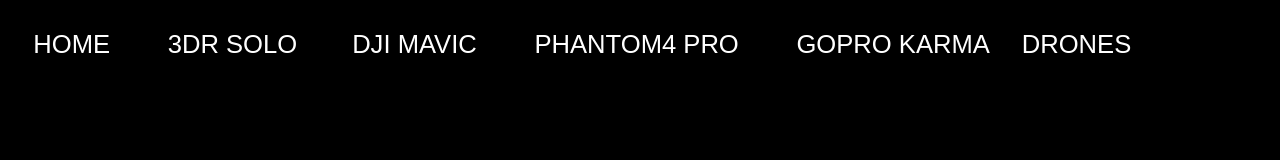
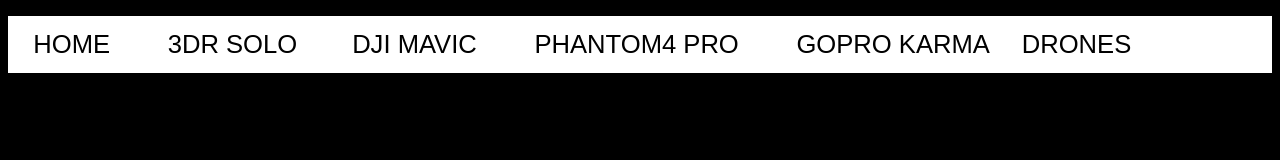
Before and after one commit to ChocolateVS/dronewiki.github.io, a plain HTML site: page index.html in a window 1280 px wide. Drawn offline with Linux system fonts and the light colour scheme.

Commit message:
change
Good

```diff
--- a/Drone.css
+++ b/Drone.css
@@ -4,27 +4,27 @@
 }
 li a:hover {
 	color: gray;
-	background-color: 555;
+	background-color: 000;
 }
 li {
 	display: inline;
 	font-size: 2vw;
 	text-decoration: none;
-	color:white;
+	color:black;
 	font-family:arial;
 }
 a {
 	display: inline;
 	padding: 1% 2%;
 	border: 1%;
-	background-color: black;
+	background-color: white;
 	font-family: arial;
 	font-size: 2vw;
     text-decoration: none;
 	}
 ul {
 	padding: 1% 0%;
-	background-color: black;
+	background-color: white;
 	border: 1% gray;
 }
 
@@ -32,7 +32,7 @@
 
 li a, .dropbtn {
     display: inline-block;
-    color: white;
+    color: black;
     text-align: center;
     padding: 0.1% 2%;
     text-decoration: none;
@@ -56,7 +56,7 @@
 }
 
 .dropdown-content a {
-    color: white;
+    color: black;
     text-decoration: none;
     display: block;
     text-align: left;
```
